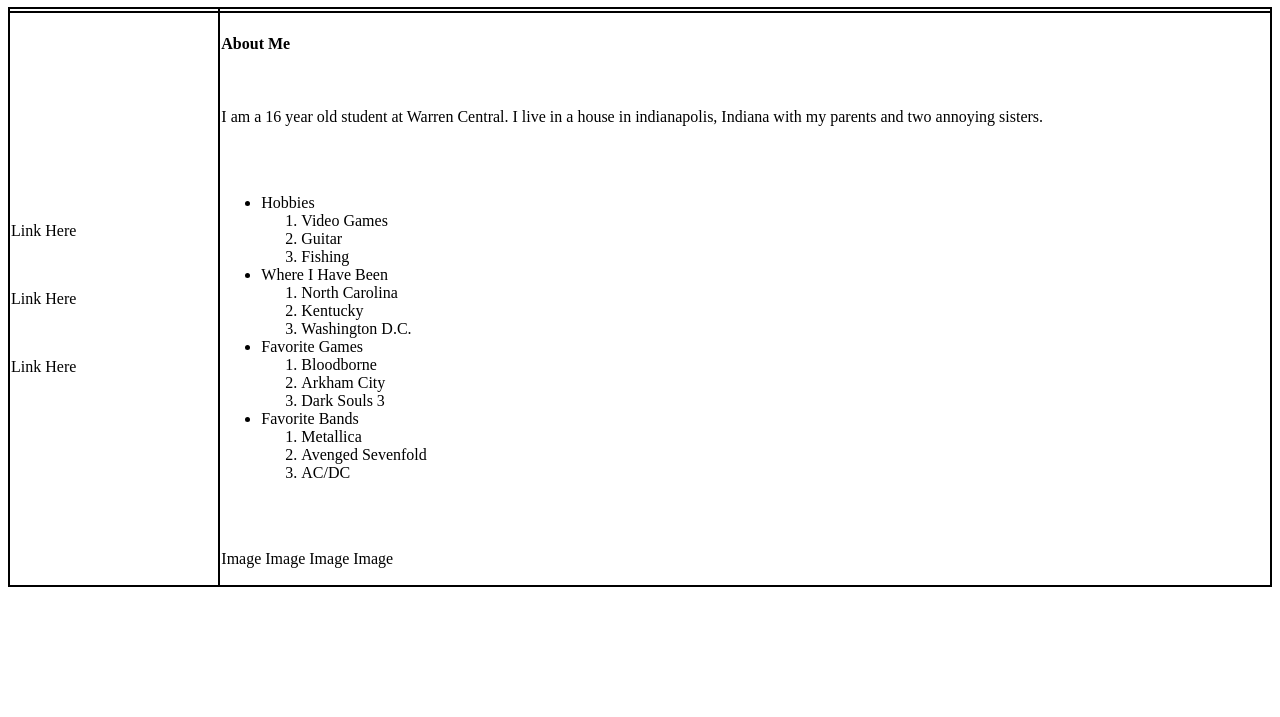
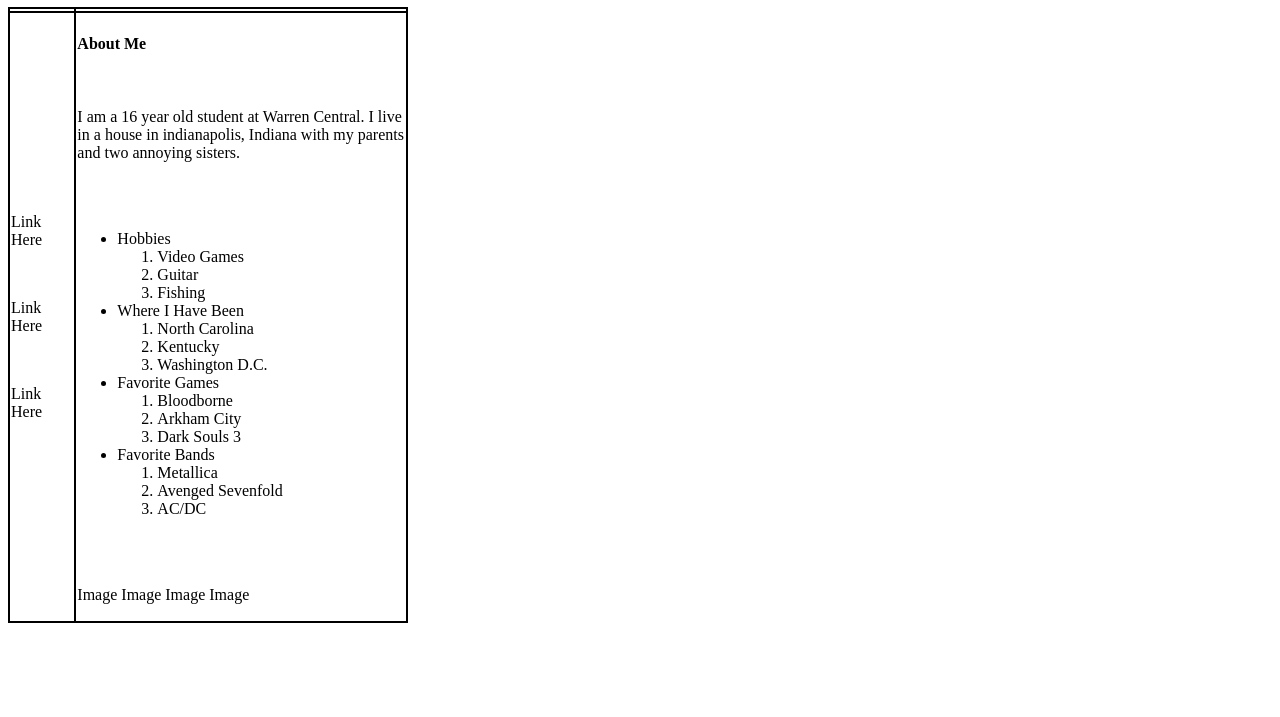
Before and after one commit to halleric/aboutme, a plain HTML site: page index.html in a window 1280 px wide. Shown: the part 83-800 px from the top of the page. Drawn offline with Linux system fonts and the light colour scheme.

Commit message:
Update index.html

```diff
--- a/index.html
+++ b/index.html
@@ -13,7 +13,7 @@
      }
 </style>
 <header><h1><strong>Eric Hall</strong></h1></header>
-<table width="100%" height="100%">
+<table width="400px" height="320px">
 <th></th>
 <th></th>
      <tr>
```
